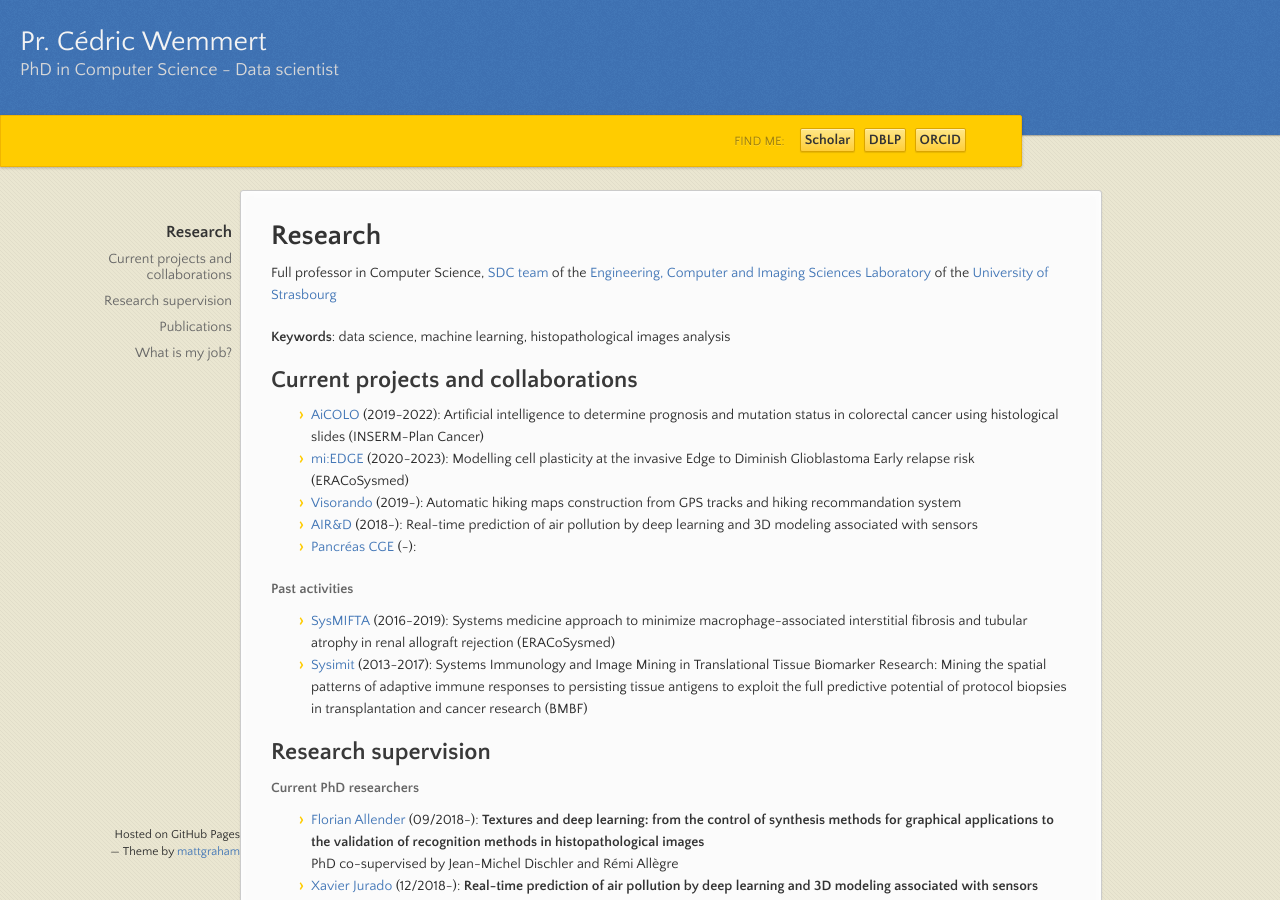
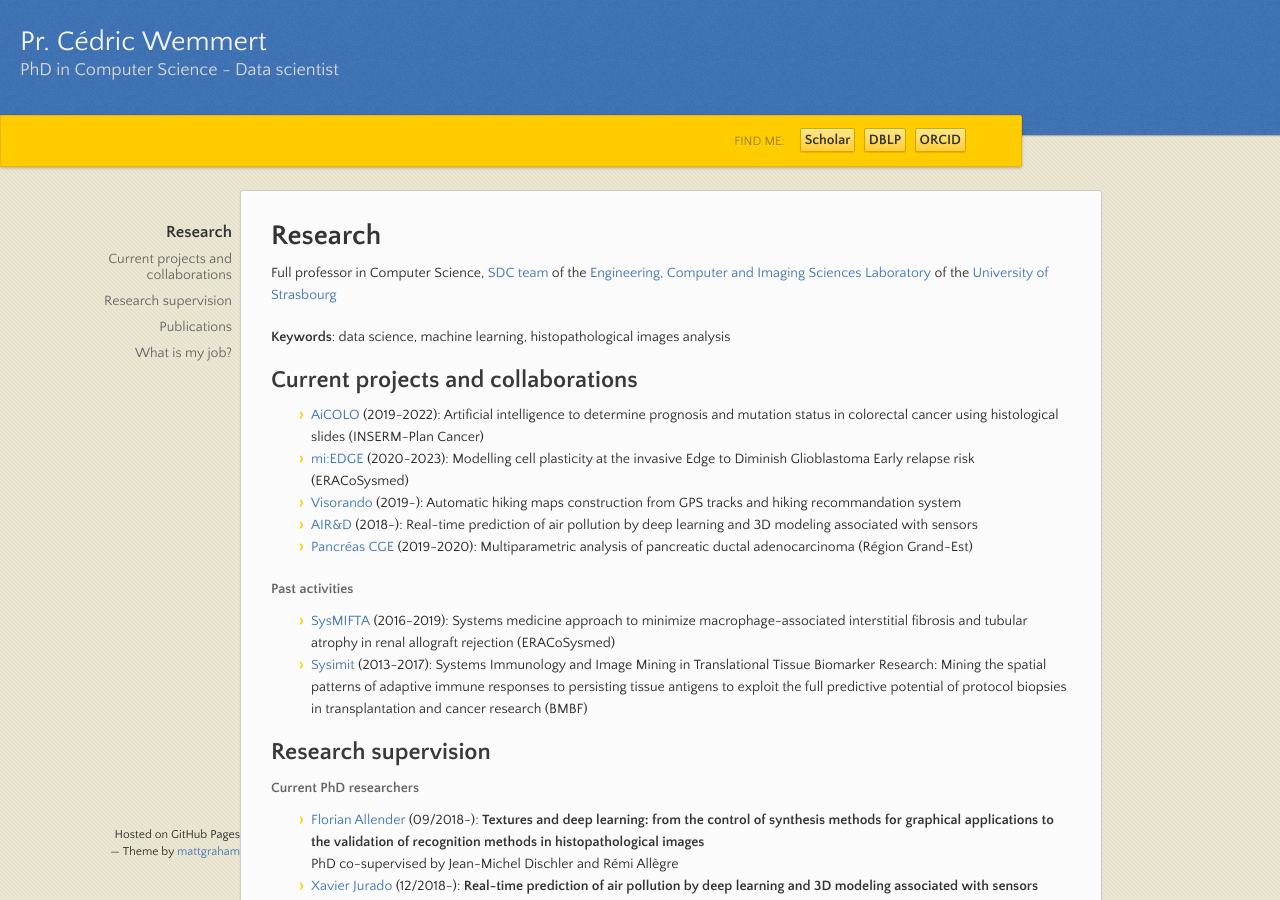
Before and after one commit to wemmertc/webpage, a Jekyll site: the page built from index.md, in a window 1280 px wide and 900 px high. Built offline with Jekyll 4.4.1, drawn with Linux system fonts in a browser that asks for light colours.

Commit message:
publishing

```diff
--- a/_includes/projects.md
+++ b/_includes/projects.md
@@ -2,4 +2,4 @@
  * [mi:EDGE](https://www.era-learn.eu/network-information/networks/eracosysmed/3rd-joint-transnational-call-for-european-research-projects-on-systems-medicine/modelling-cell-plasticity-at-the-invasive-edge-to-diminish-glioblastoma-early-relapse-risk) (2020-2023): Modelling cell plasticity at the invasive Edge to Diminish Glioblastoma Early relapse risk (ERACoSysmed)
  * [Visorando]() (2019-): Automatic hiking maps construction from GPS tracks and hiking recommandation system
  * [AIR&D]() (2018-): Real-time prediction of air pollution by deep learning and 3D modeling associated with sensors
- * [Pancréas CGE]() (-):
+ * [Pancréas CGE]() (2019-2020): Multiparametric analysis of pancreatic ductal adenocarcinoma (Région Grand-Est)
```
Also changed, not shown: 1 other file.
